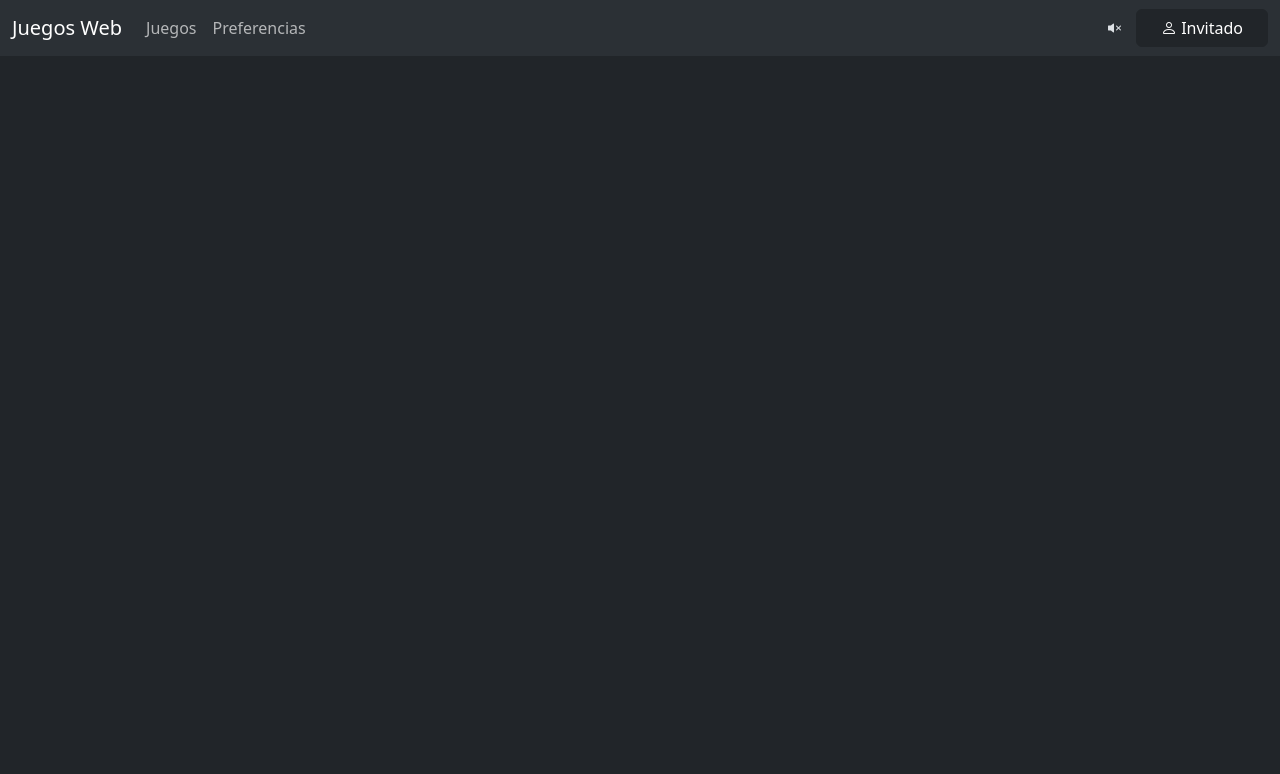
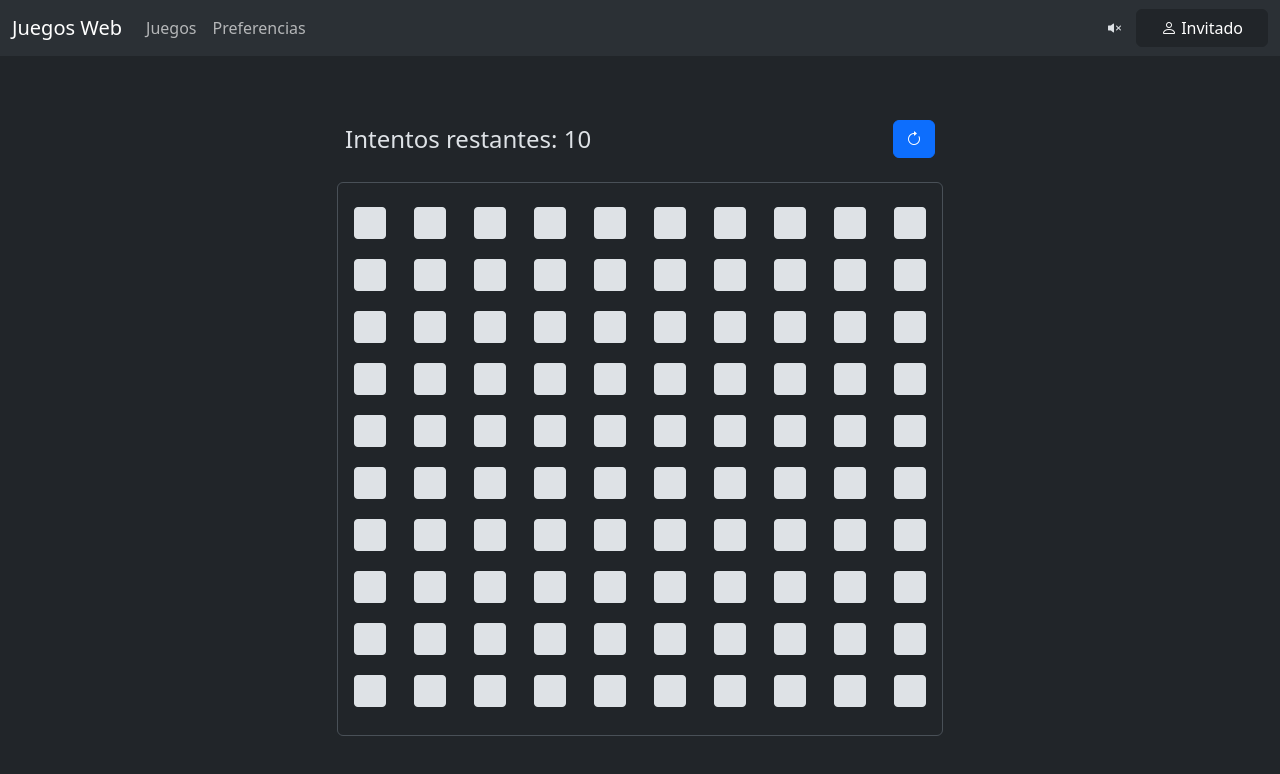
Before and after one commit to GabrielDeMaussion/webGames, an Angular app in the folder webGames/: page /home/minesweeper in a window 1280 px wide. Shown: the top 774 px of the page. Built offline with nearby package versions, Linux system fonts and the light colour scheme.

Commit message:
Add Minesweeper
Co-Authored-By: Gabriel <111201824+GabrielDeMaussion@users.noreply.github.com>

```diff
--- a/webGames/src/app/components/minesweeper-game/minesweeper-game.component.html
+++ b/webGames/src/app/components/minesweeper-game/minesweeper-game.component.html
@@ -1 +1,19 @@
-<p>minesweeper-game works!</p>
+<section class="min-vh-100 d-flex justify-content-center align-items-center pt-5">
+    <div class="p-3">
+        <div class="d-flex justify-content-between align-items-center mb-3 p-2">
+            <h4 class="m-0">Intentos restantes: {{availableFlags - usedFlags}}</h4>
+            <button type="button" class="btn btn-primary bi-arrow-clockwise" (click)="startGame()"></button>
+        </div>
+        <div class="border rounded p-3">
+            @for (row of mineSweeperGrid; let colIndex = $index ; track $index) {
+                <div class="row gap-1 mb-1">
+                    @for (block of row; let rowIndex = $index ; track $index) {
+                    <i class="w-auto fs-2" style="width: 3rem; height: 3rem;" [ngClass]="getBlockClass(colIndex, rowIndex)"
+                        (click)="revealBlock(colIndex, rowIndex)" (contextmenu)="flagBlock(block, $event)"></i>
+
+                    }
+                </div>
+                }
+        </div>
+    </div>
+</section>
--- a/webGames/src/app/components/minesweeper-game/minesweeper-game.component.ts
+++ b/webGames/src/app/components/minesweeper-game/minesweeper-game.component.ts
@@ -1,12 +1,154 @@
-import { Component } from '@angular/core';
+import { Component, OnInit } from '@angular/core';
+import { GameService } from '../../services/game.service';
+import { MineSweeperBlock } from '../../interfaces/models';
+import { CommonModule } from '@angular/common';
 
 @Component({
   selector: 'app-minesweeper-game',
   standalone: true,
-  imports: [],
+  imports: [CommonModule],
   templateUrl: './minesweeper-game.component.html',
   styleUrl: './minesweeper-game.component.scss'
 })
-export class MinesweeperGameComponent {
+export class MinesweeperGameComponent implements OnInit{
+  mineSweeperGrid: MineSweeperBlock[][] = [];
+  availableFlags: number = 0;
+  usedFlags: number = 0;
+  inGame: boolean = false;
 
+  constructor(private gameService : GameService) { }
+
+
+  //
+  ngOnInit(): void {
+      this.startGame();
+  }
+
+
+  //
+  startGame(){
+    this.mineSweeperGrid = this.gameService.generateMineSweeperGrid();
+    this.availableFlags = 10;
+    this.usedFlags = 0;
+    this.inGame = true;
+  }
+
+
+  //
+  getBlockValue(col : number, row : number) {
+    let block = this.mineSweeperGrid[col][row];
+    let minesCount = 0;
+    if(block.isMine) return -1;
+
+    for(let i = col - 1; i <= col + 1; i++) {
+      for(let j = row - 1; j <= row + 1; j++) {
+        if(i < 0 || i >= this.mineSweeperGrid.length || j < 0 || j >= this.mineSweeperGrid[0].length) continue;
+        if(this.mineSweeperGrid[i][j].isMine) minesCount++;
+      }
+    }
+    return minesCount;
+  }
+
+
+  //
+  propagate(col : number = 0, row : number = 0) {
+    for(let i = col - 1; i <= col + 1; i++) {
+      for(let j = row - 1; j <= row + 1; j++) {
+        if(i < 0 || i >= this.mineSweeperGrid.length || j < 0 || j >= this.mineSweeperGrid[0].length) continue;
+        if(this.getBlockValue(i, j) === 0 && !this.mineSweeperGrid[i][j].isRevealed) {
+          this.revealBlock(i, j);
+          this.propagate(i, j);
+        }
+        else if(!this.mineSweeperGrid[i][j].isRevealed) {
+          this.revealBlock(i, j);
+        }
+      }
+    }
+  }
+
+
+  //
+  checkWin() {
+    for(let i = 0; i < this.mineSweeperGrid.length; i++) {
+      for(let j = 0; j < this.mineSweeperGrid[i].length; j++) {
+        if(!this.mineSweeperGrid[i][j].isRevealed && !this.mineSweeperGrid[i][j].isMine){
+          return false;
+        };
+      }
+    }
+    return true;
+  }
+
+
+  //
+  revealBlock(col: number, row : number) {
+    let block = this.mineSweeperGrid[col][row];
+
+    if(block.isRevealed || block.isFlagged || !this.inGame) return;
+
+    block.isRevealed = true;
+    if(block.isMine) {
+      this.gameService.sendAlert('Perdiste!', 'Perdiste la partida! 😢', 'error');
+      this.inGame = false;
+      this.revealMines();
+    }
+    else if(this.getBlockValue(col, row) === 0) {
+      this.propagate(col, row);
+    }
+
+    if(this.checkWin()){
+      this.gameService.sendAlert('Felicidades!', 'Ganaste la partida! 💣', 'success');
+      this.inGame = false;
+    }
+  }
+
+
+  //
+  revealMines(){
+    for(let i = 0; i < this.mineSweeperGrid.length; i++) {
+      for(let j = 0; j < this.mineSweeperGrid[i].length; j++) {
+        if(this.mineSweeperGrid[i][j].isMine) {
+          this.mineSweeperGrid[i][j].isRevealed = true;
+        }
+      }
+    }
+  }
+
+
+  //
+  flagBlock(block : MineSweeperBlock, event : any) {
+    event.preventDefault();
+    if(block.isRevealed || !this.inGame) return;
+
+    if(!block.isFlagged && this.usedFlags < this.availableFlags) {
+      block.isFlagged = true;
+      this.usedFlags++;
+    }
+    else if(block.isFlagged) {
+      block.isFlagged = false;
+      this.usedFlags--;
+    }
+  }
+
+
+  //
+  getBlockClass(col : number, row : number) {
+    let block = this.mineSweeperGrid[col][row];
+
+    if(block.isFlagged) return 'bi-flag text-warning';
+    else if(!block.isRevealed) return 'bi-square-fill';
+    else if(block.isMine) return 'bi-asterisk card-orange';
+
+    switch(this.getBlockValue(col, row)) {
+      case 1: return 'bi-1-square text-primary';
+      case 2: return 'bi-2-square text-success';
+      case 3: return 'bi-3-square text-danger';
+      case 4: return 'bi-4-square text-danger';
+      case 5: return 'bi-5-square text-danger';
+      case 6: return 'bi-6-square text-danger';
+      case 7: return 'bi-7-square text-danger';
+      case 8: return 'bi-8-square text-danger';
+      default: return 'bi-square text-secondary';
+    }
+  }
 }
--- a/webGames/src/app/interfaces/models.ts
+++ b/webGames/src/app/interfaces/models.ts
@@ -33,3 +33,9 @@ export interface Dice{
     value: number;
     selected: boolean;
 }
+
+export interface MineSweeperBlock{
+    isMine: boolean;
+    isFlagged: boolean;
+    isRevealed: boolean;
+}
--- a/webGames/src/app/services/game.service.ts
+++ b/webGames/src/app/services/game.service.ts
@@ -1,5 +1,5 @@
 import { Injectable } from '@angular/core';
-import { Card } from '../interfaces/models';
+import { Card, MineSweeperBlock } from '../interfaces/models';
 import Swal, { SweetAlertIcon } from 'sweetalert2';
 import { concat } from 'rxjs';
 
@@ -46,6 +46,7 @@ export class GameService {
     'ALFOMBRA', 'MARATON', 'UNIVERSO', 'CIRUJANO', 'DIAMANTE',
     'SERPIENTE', 'LAGARTIJA', 'CHIMENEA', 'ESCALERA'
   ];
+  mineSweeperGrid : MineSweeperBlock[][] = [];
 
   constructor() { }
 
@@ -119,6 +120,8 @@ export class GameService {
     return cards;
   }
 
+
+  //
   generateDices(quatity: number = 5) {
     let dices = [];
     for (let index = 0; index < quatity; index++) {
@@ -126,6 +129,34 @@ export class GameService {
     }
 
     return dices;
+  }
+
+
+  //
+  generateMineSweeperGrid(rows: number = 10, cols: number = 10, mines: number = 10) {
+    let minesLeft = mines;
+
+    for (let c = 0; c < cols; c++) {
+      this.mineSweeperGrid[c] = [];
+      for (let r = 0; r < rows; r++) {
+        this.mineSweeperGrid[c].push({
+          isMine: false,
+          isFlagged: false,
+          isRevealed: false
+        });
+      }
+    }
+
+    while (minesLeft > 0) {
+      let randomColumn = Math.floor(Math.random() * cols);
+      let randomRow = Math.floor(Math.random() * rows);
+
+      if (!this.mineSweeperGrid[randomColumn][randomRow].isMine) {
+        this.mineSweeperGrid[randomColumn][randomRow].isMine = true;
+        minesLeft--;
+      }
+    }
+    return this.mineSweeperGrid;
   }
 
 
```
